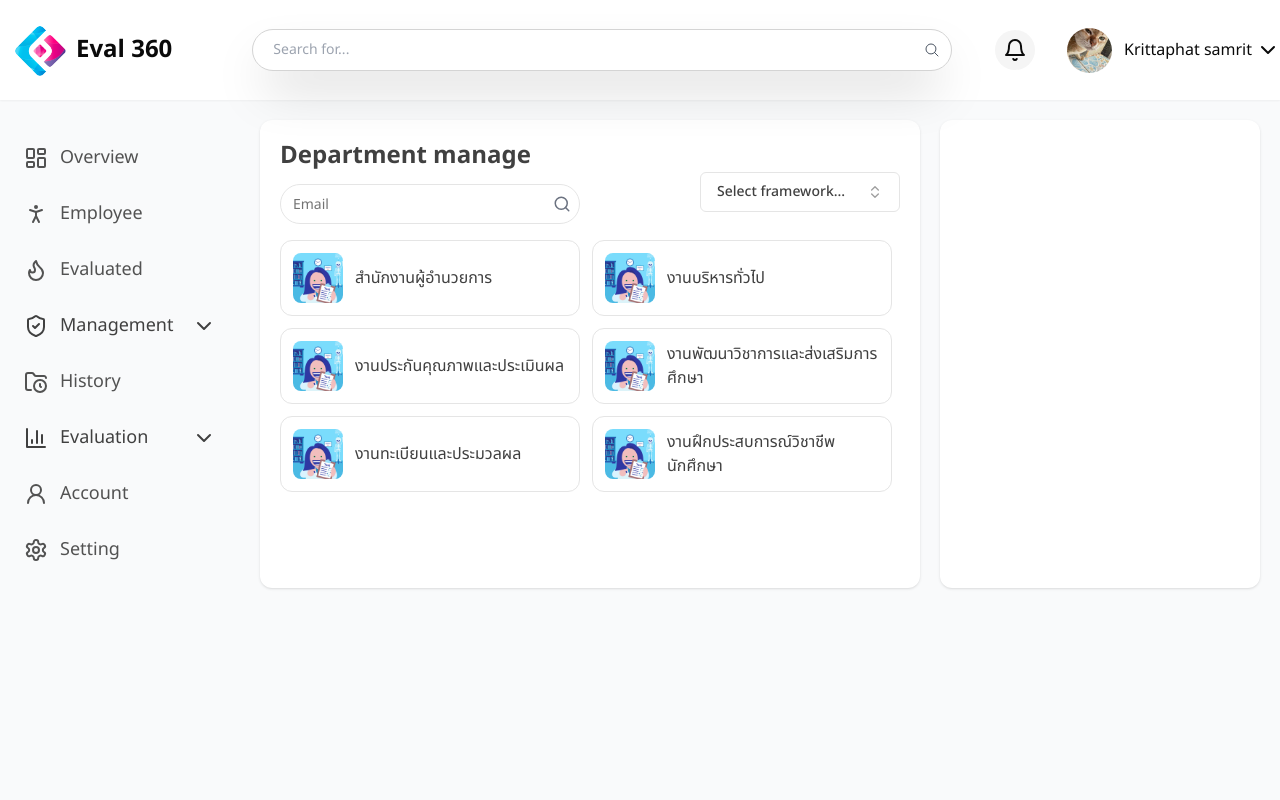
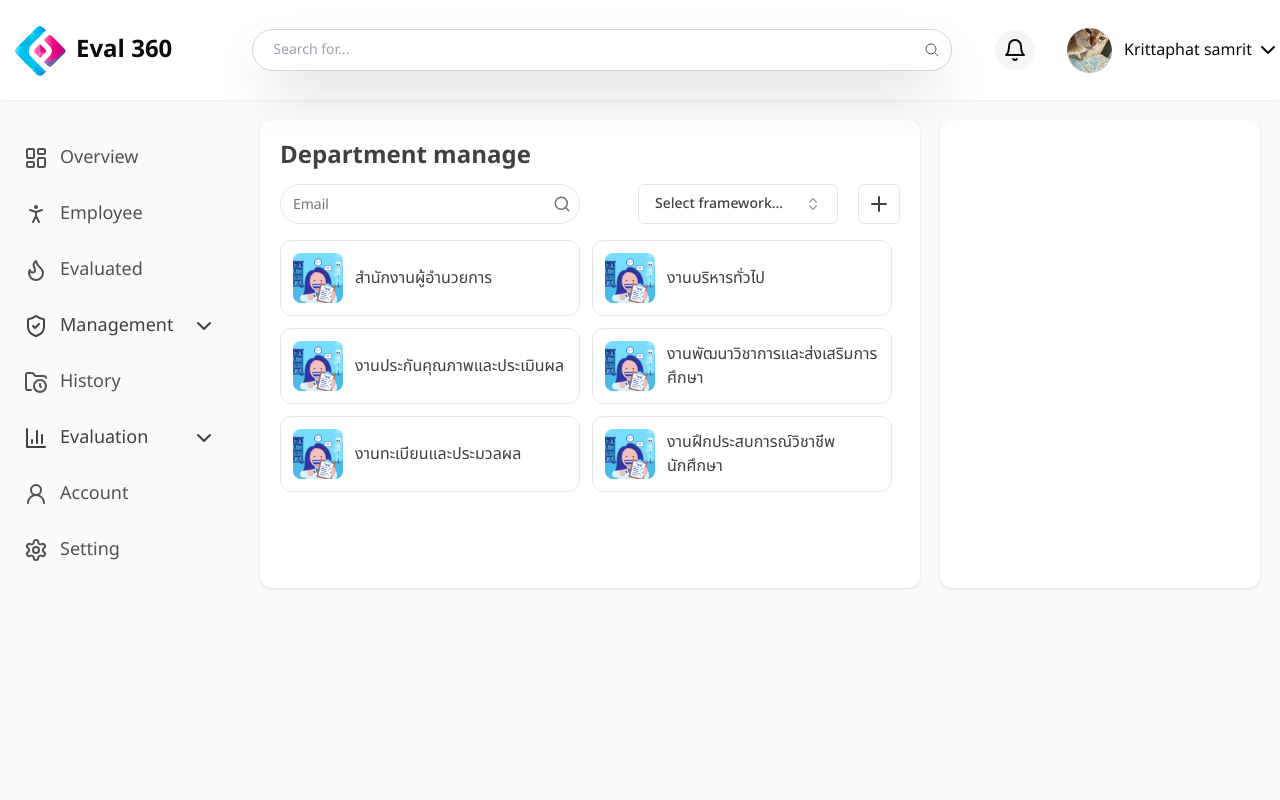
Before and after one commit to erisk405/Evaluate, a Next.js app: page /department in a window 1280 px wide. Shown: the top 800 px of the page. Built offline with nearby package versions, Linux system fonts and the light colour scheme.

Commit message:
departmentPageDraf2

```diff
--- a/package.json
+++ b/package.json
@@ -16,6 +16,7 @@
     "@radix-ui/react-popover": "^1.1.1",
     "@radix-ui/react-select": "^2.1.1",
     "@radix-ui/react-slot": "^1.1.0",
+    "@radix-ui/react-tooltip": "^1.1.2",
     "@tanstack/react-table": "^8.19.2",
     "class-variance-authority": "^0.7.0",
     "clsx": "^2.1.1",
--- a/src/app/(router)/(management)/department/page.tsx
+++ b/src/app/(router)/(management)/department/page.tsx
@@ -1,23 +1,41 @@
 import { Department } from '@/app/data/data-option'
 import { Input } from '@/components/ui/input'
-import { Search } from 'lucide-react'
+import { Plus, Search } from 'lucide-react'
 import Image from 'next/image'
 import React from 'react'
 import FilterSection from './_components/FilterSection'
-
+import { Button } from "@/components/ui/button"
+import {
+  Tooltip,
+  TooltipContent,
+  TooltipProvider,
+  TooltipTrigger,
+} from "@/components/ui/tooltip"
 const page = () => {
   return (
     <div className='m-5 w-full grid grid-cols-6  gap-5'>
       <div className='col-span-4 '>
         <div className='bg-white w-full h-full shadow rounded-xl p-5'>
             <h2 className='text-2xl font-bold'>Department manage</h2>
-            <div className='flex justify-between'>
-              <div className='mt-3 flex-1 max-w-[300px] relative'>
+            <div className='flex justify-between items-center mt-3 '>
+              <div className='flex-1 max-w-[300px] relative'>
                 <Input type="email" placeholder="Email" className='rounded-full' />
                 <Search size={18} className='absolute top-1/2 right-0 -translate-y-1/2 -translate-x-1/2 text-gray-500' />
               </div>
-              <div>
+              <div className='flex items-center gap-5'>
                 <FilterSection/>
+                <div>
+                  <TooltipProvider>
+                    <Tooltip>
+                      <TooltipTrigger asChild>
+                        <Button variant="outline" className='p-2 active:scale-95'><Plus/></Button>
+                      </TooltipTrigger>
+                      <TooltipContent>
+                        <p>Create Department</p>
+                      </TooltipContent>
+                    </Tooltip>
+                  </TooltipProvider>
+                </div>
               </div>
             </div>
 
--- /dev/null
+++ b/src/components/ui/tooltip.tsx
@@ -0,0 +1,30 @@
+"use client"
+
+import * as React from "react"
+import * as TooltipPrimitive from "@radix-ui/react-tooltip"
+
+import { cn } from "@/lib/utils"
+
+const TooltipProvider = TooltipPrimitive.Provider
+
+const Tooltip = TooltipPrimitive.Root
+
+const TooltipTrigger = TooltipPrimitive.Trigger
+
+const TooltipContent = React.forwardRef<
+  React.ElementRef<typeof TooltipPrimitive.Content>,
+  React.ComponentPropsWithoutRef<typeof TooltipPrimitive.Content>
+>(({ className, sideOffset = 4, ...props }, ref) => (
+  <TooltipPrimitive.Content
+    ref={ref}
+    sideOffset={sideOffset}
+    className={cn(
+      "z-50 overflow-hidden rounded-md border bg-popover px-3 py-1.5 text-sm text-popover-foreground shadow-md animate-in fade-in-0 zoom-in-95 data-[state=closed]:animate-out data-[state=closed]:fade-out-0 data-[state=closed]:zoom-out-95 data-[side=bottom]:slide-in-from-top-2 data-[side=left]:slide-in-from-right-2 data-[side=right]:slide-in-from-left-2 data-[side=top]:slide-in-from-bottom-2",
+      className
+    )}
+    {...props}
+  />
+))
+TooltipContent.displayName = TooltipPrimitive.Content.displayName
+
+export { Tooltip, TooltipTrigger, TooltipContent, TooltipProvider }
```
Also changed, not shown: 1 other file (tests, documents, lock files or other folders).
